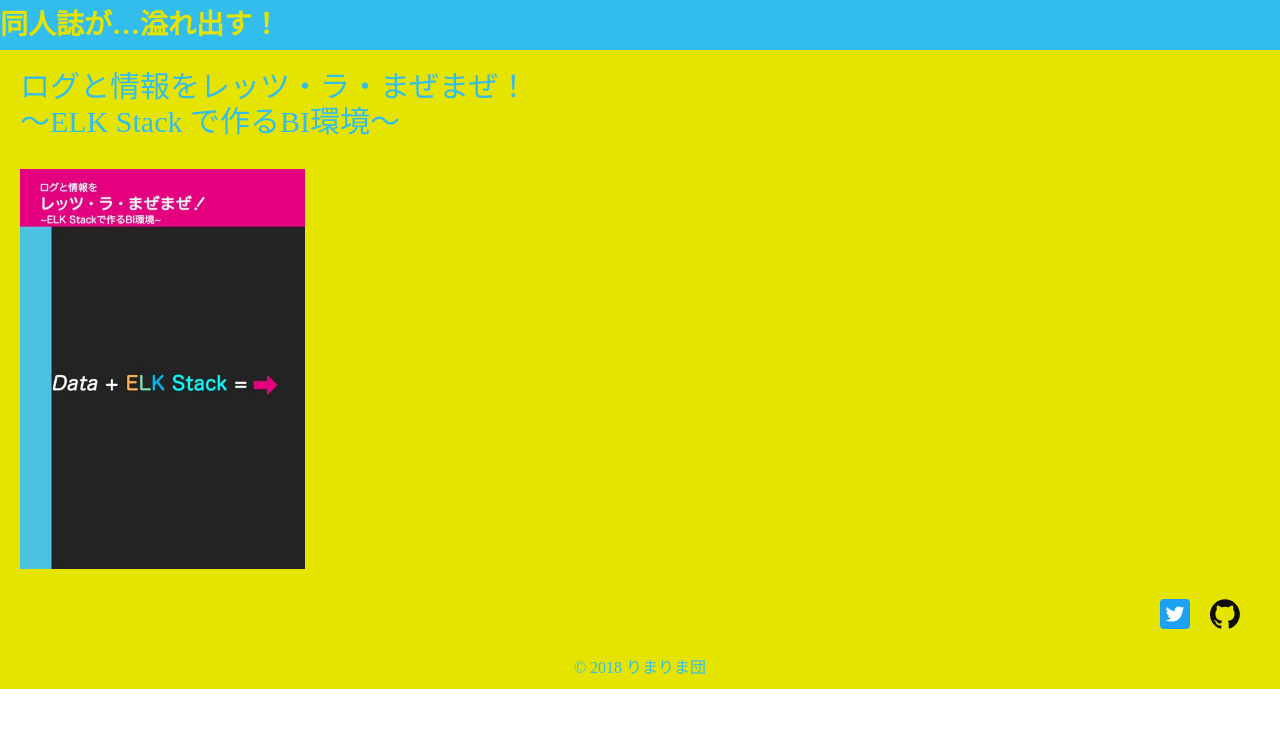
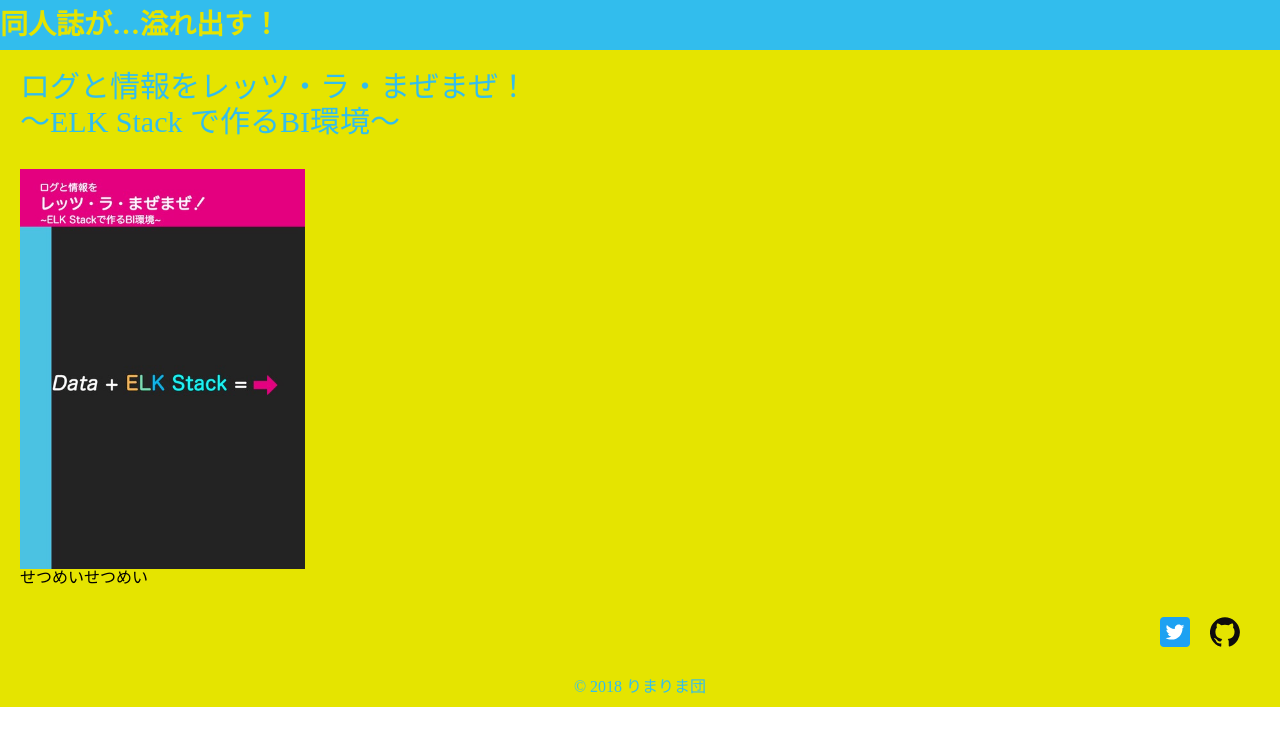
Before and after one commit to MofuMofu2/portfolio-vue, a Vue app: page / in a window 1280 px wide. Shown: the top 746 px of the page. Built offline with nearby package versions, Linux system fonts and the light colour scheme.

Commit message:
[add] #5 同人誌の（真面目な）説明文記載コンポーネントを追加

```diff
--- a/src/App.vue
+++ b/src/App.vue
@@ -4,6 +4,7 @@
     <div class="main">
       <book-title></book-title>
       <book-image></book-image>
+      <book-description></book-description>
     </div>
     <page-footer></page-footer>
   </div>
@@ -12,6 +13,7 @@
 <script>
 import 'normalize.css'
 import titleHeader from './components/Header.vue'
+import bookDescription from './components/BookDescription.vue'
 import bookImage from './components/BookImage.vue'
 import bookTitle from './components/BookTitle.vue'
 import pageFooter from './components/Footer.vue'
@@ -20,6 +22,7 @@ export default {
   name: 'app',
   components: {
     'title-header': titleHeader,
+    'book-description':bookDescription,
     'book-image': bookImage,
     'book-title': bookTitle,
     'page-footer': pageFooter
--- /dev/null
+++ b/src/components/BookDescription.vue
@@ -0,0 +1,13 @@
+<template>
+  <div class="book-description">せつめいせつめい</div>
+</template>
+
+<script>
+export default {
+  name: 'bookDescription'
+}
+</script>
+
+<style scoped>
+
+</style>
```
